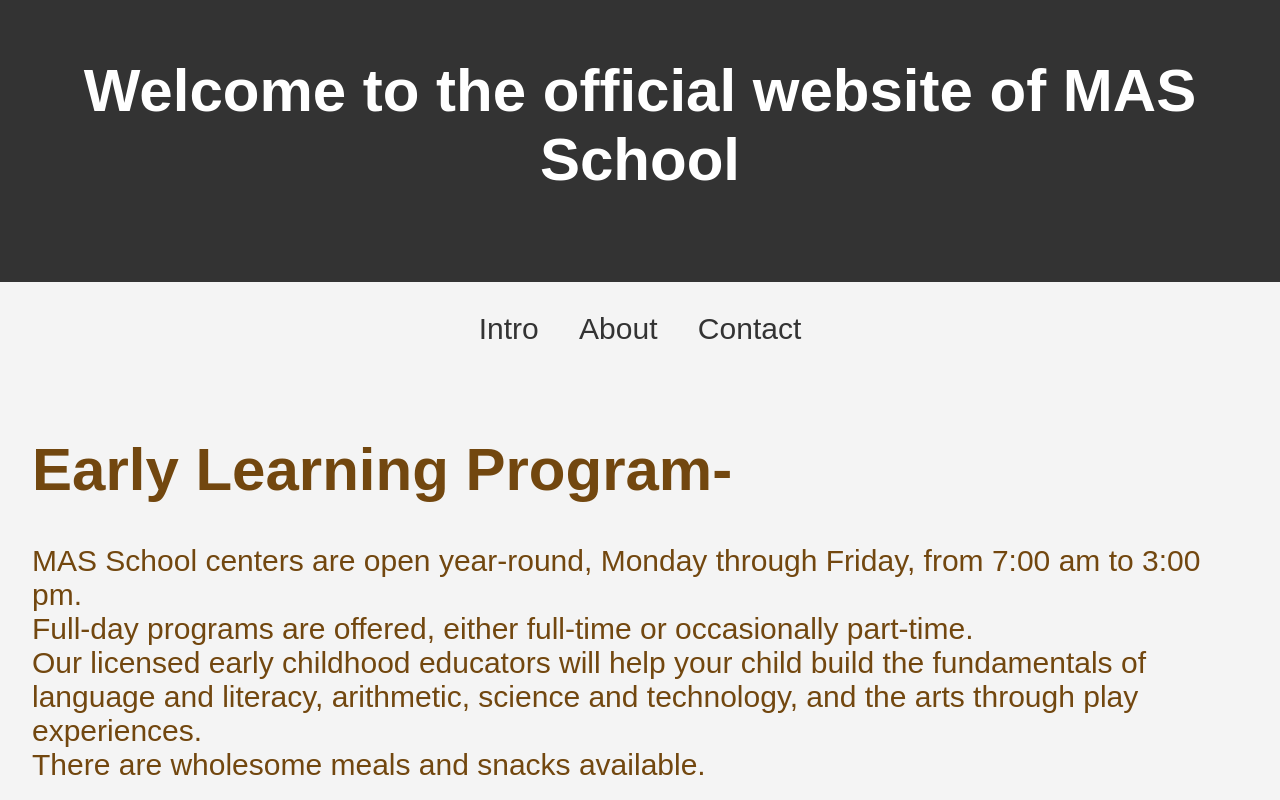
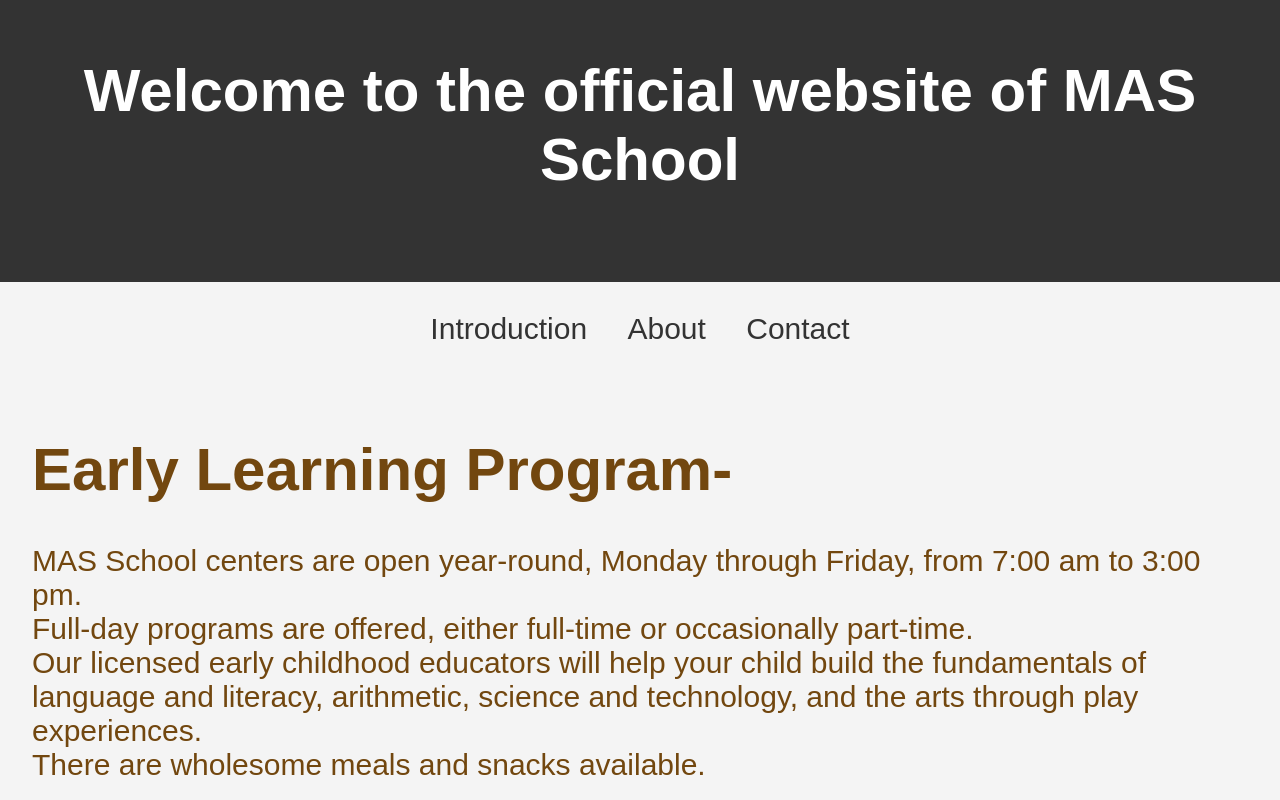
Before and after one commit to day-care-brampton/mas-school, a plain HTML site: page home.html in a window 1280 px wide. Shown: the top 800 px of the page. Drawn offline with Linux system fonts and the light colour scheme.

Commit message:
Update home.html

```diff
--- a/home.html
+++ b/home.html
@@ -16,7 +16,7 @@
 <p> </p>
 
 <nav>
-     <a href="index.html">Intro</a>
+     <a href="index.html">Introduction</a>
      <a href="about.html">About</a>
      <a href="contact.html">Contact</a>
      </nav>
```
